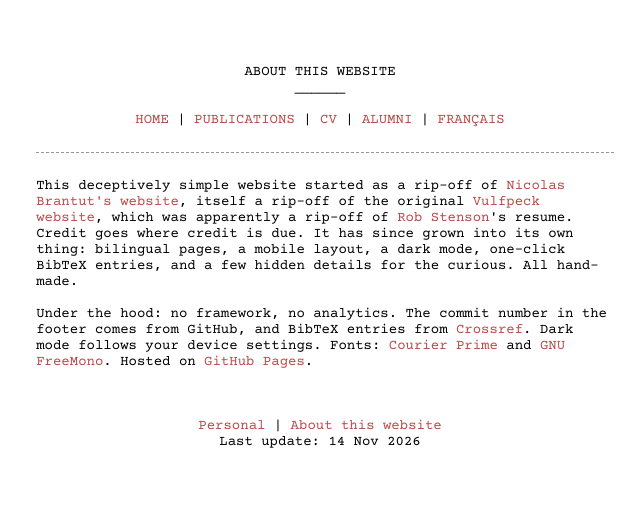
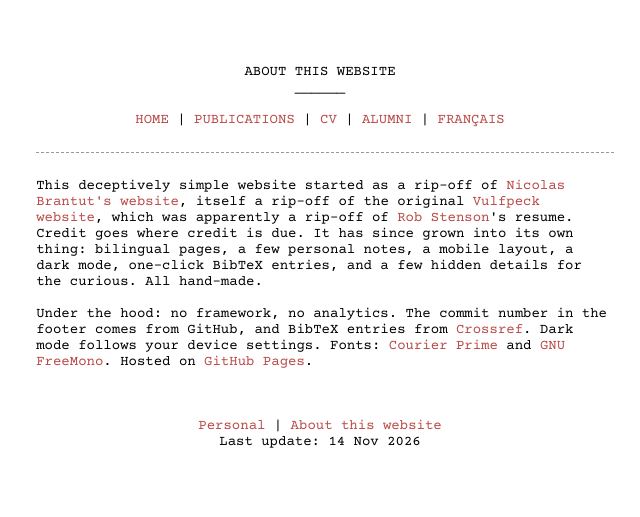
Before and after one commit to zduputel/zduputel.github.io, a plain HTML site: page about.html in a window 1280 px wide. Shown: the whole page, without its empty margins (320-960 px from the left). Drawn offline with Linux system fonts and the light colour scheme; no server answers.

Commit message:
Updating about

```diff
--- a/about.html
+++ b/about.html
@@ -24,7 +24,7 @@ ______
 <script type="text/javascript" src="menu.js"></script><noscript><a href="index-en.html">HOME</a> | <a href="publications.html">PUBLICATIONS</a> | <a href="cv.html">CV</a> | <a href="people.html">ALUMNI</a></noscript>
 </center>
 <hr class="sep"/>
-<p>This deceptively simple website started as a rip-off of <a href="http://www.normalesup.org/~brantut/" target="_blank">Nicolas Brantut's website</a>, itself a rip-off of the original <a href="http://vulfpeck.com/" target="_blank">Vulfpeck website</a>, which was apparently a rip-off of <a href="http://robstenson.com/" target="_blank">Rob Stenson</a>'s resume. Credit goes where credit is due. It has since grown into its own thing: bilingual pages, a mobile layout, a dark mode, one-click BibTeX entries, and a few hidden details for the curious. All hand-made.
+<p>This deceptively simple website started as a rip-off of <a href="http://www.normalesup.org/~brantut/" target="_blank">Nicolas Brantut's website</a>, itself a rip-off of the original <a href="http://vulfpeck.com/" target="_blank">Vulfpeck website</a>, which was apparently a rip-off of <a href="http://robstenson.com/" target="_blank">Rob Stenson</a>'s resume. Credit goes where credit is due. It has since grown into its own thing: bilingual pages, a few personal notes, a mobile layout, a dark mode, one-click BibTeX entries, and a few hidden details for the curious. All hand-made.
 
 Under the hood: no framework, no analytics. The commit number in the footer comes from GitHub, and BibTeX entries from <a href="https://www.crossref.org/" target="_blank">Crossref</a>. Dark mode follows your device settings. Fonts: <a href="https://quoteunquoteapps.com/courierprime/" target="_blank">Courier Prime</a> and <a href="https://www.gnu.org/software/freefont/" target="_blank">GNU FreeMono</a>. Hosted on <a href="https://pages.github.com/" target="_blank">GitHub Pages</a>.
 </p>
```
